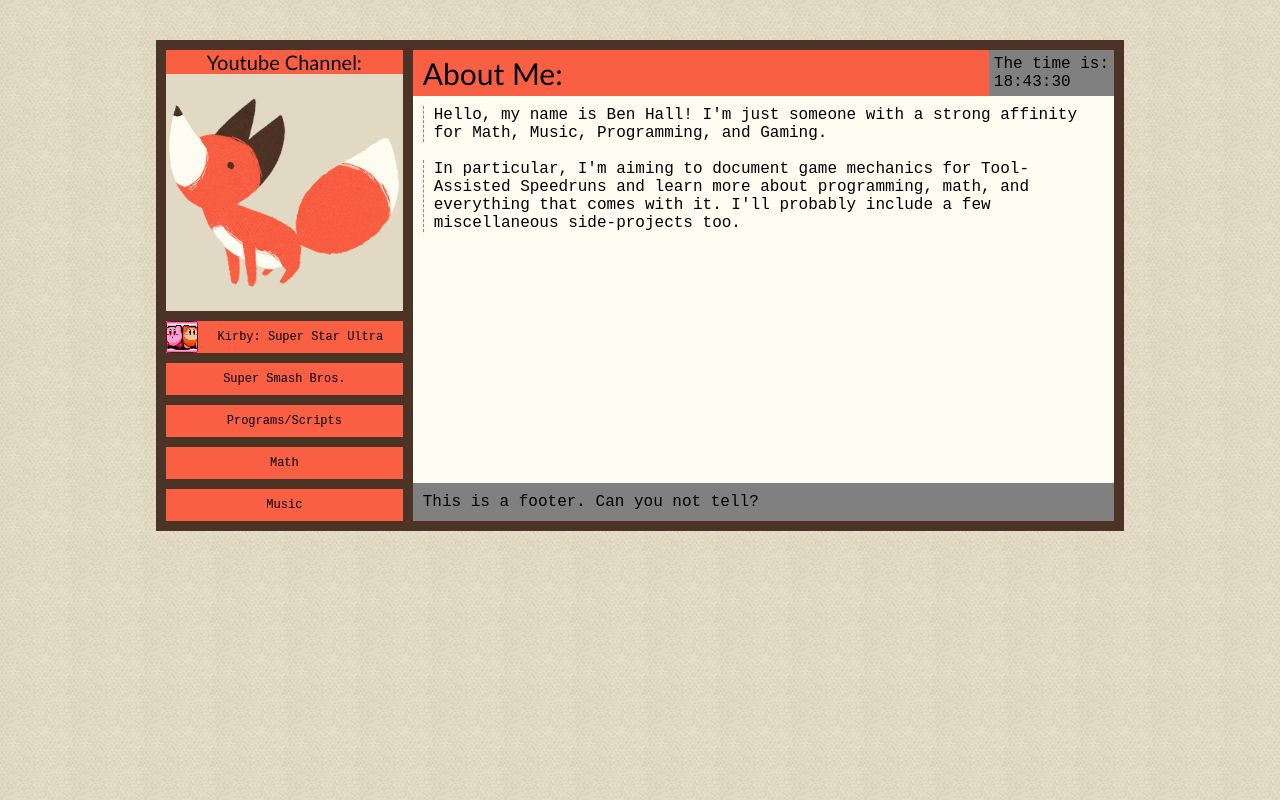
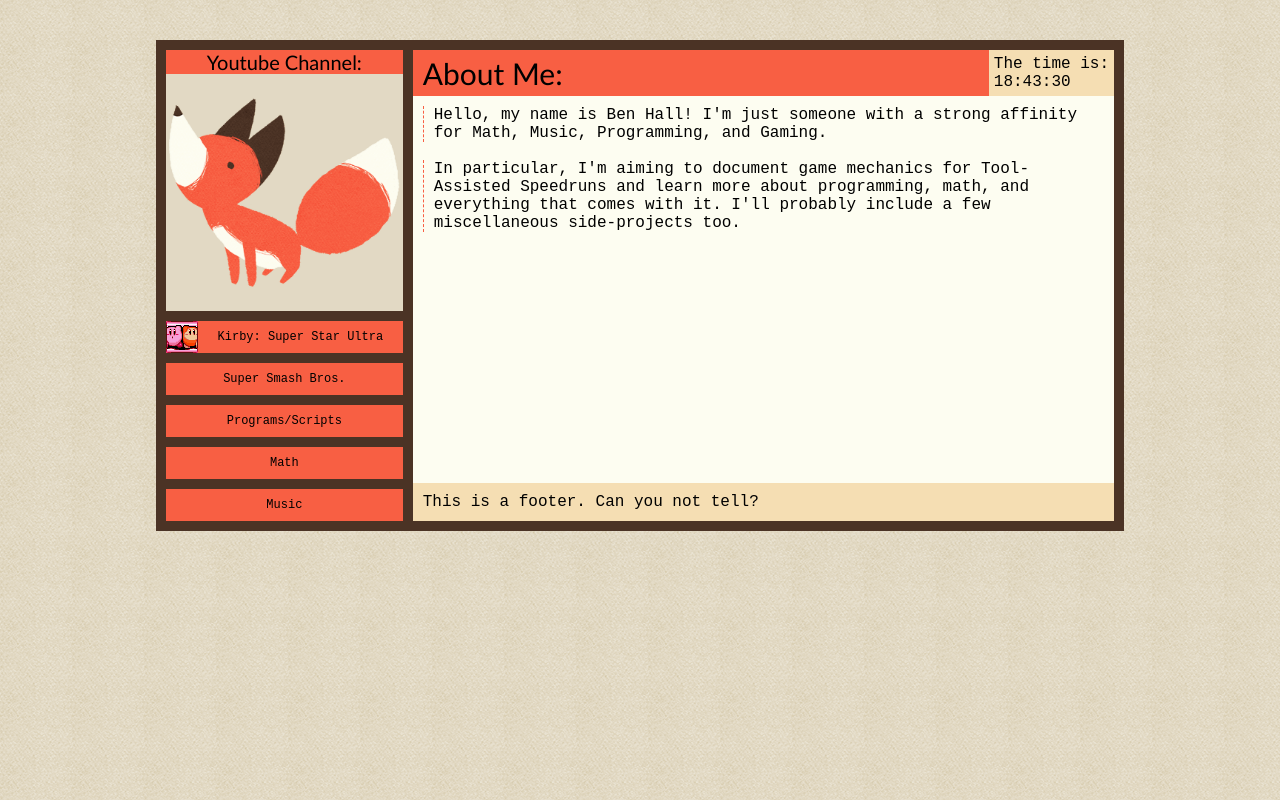
Before and after one commit to Ben-Arthur/Ben-Arthur.github.io, a plain HTML site: page index.html in a window 1280 px wide. Drawn offline with Linux system fonts and the light colour scheme.

Commit message:
Color change for Time and Foot

```diff
--- a/css/main.css
+++ b/css/main.css
@@ -86,7 +86,7 @@ body {
 #timeSection {
     padding: 5px;
     float: right;
-    background: grey;
+    background: #f5deb3;
     max-width: 50%;
 }
 #body {
@@ -97,5 +97,5 @@ body {
 }
 #bodyEnd {
     padding: 10px;
-    background-color: grey;
+    background-color: #f5deb3;
 }
```
